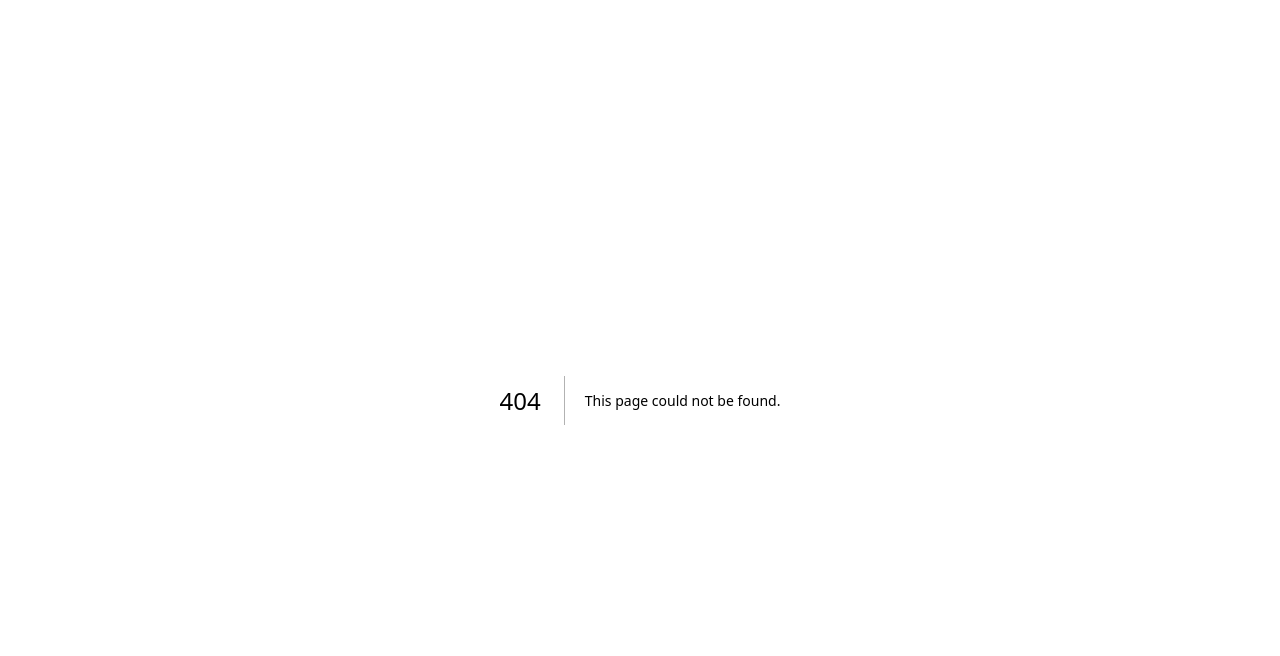
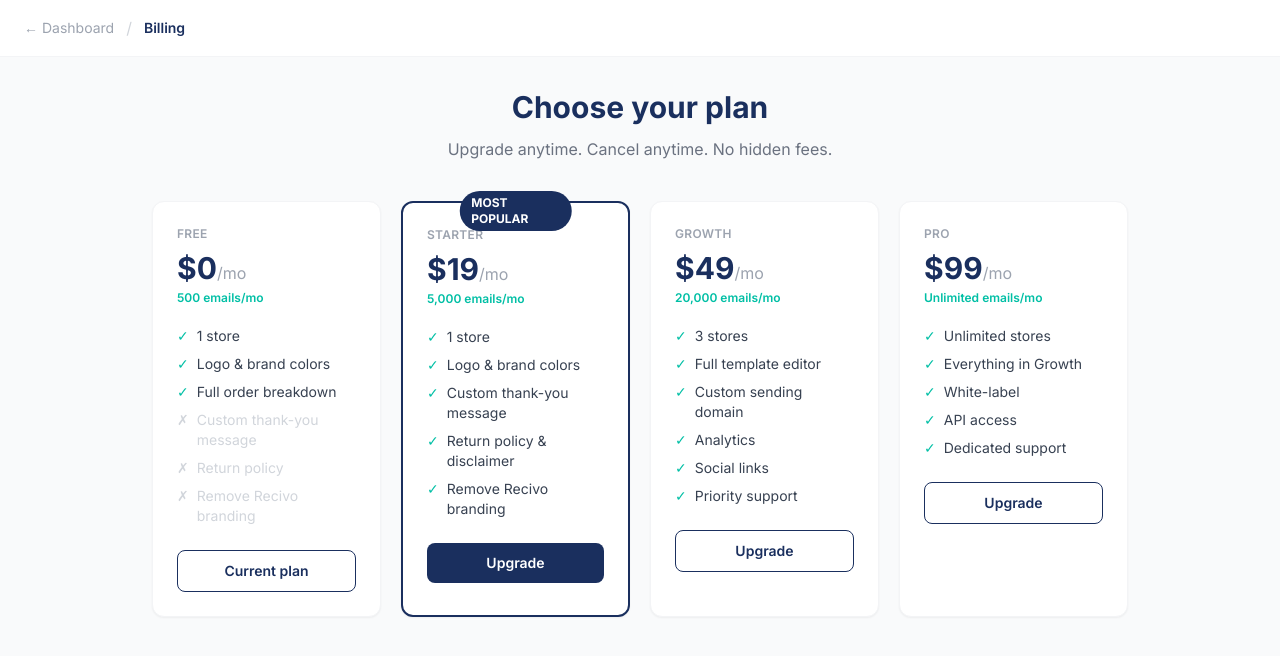
Before and after one commit to MrZorian/tryrecivo-app, a Next.js app: page /dashboard/billing in a window 1280 px wide. Before the commit this address had no page. Shown: the top 656 px of the page. Built offline with nearby package versions, Linux system fonts and the light colour scheme.

Commit message:
Add app/dashboard/billing/page.tsx

```diff
--- /dev/null
+++ b/app/dashboard/billing/page.tsx
@@ -0,0 +1,56 @@
+'use client'
+import Link from 'next/link'
+
+const plans = [
+  { name: 'Free', price: 0, emails: '500', features: ['1 store', 'Logo & brand colors', 'Full order breakdown'], locked: ['Custom thank-you message', 'Return policy', 'Remove Recivo branding'] },
+  { name: 'Starter', price: 19, emails: '5,000', popular: true, features: ['1 store', 'Logo & brand colors', 'Custom thank-you message', 'Return policy & disclaimer', 'Remove Recivo branding'], locked: [] },
+  { name: 'Growth', price: 49, emails: '20,000', features: ['3 stores', 'Full template editor', 'Custom sending domain', 'Analytics', 'Social links', 'Priority support'], locked: [] },
+  { name: 'Pro', price: 99, emails: 'Unlimited', features: ['Unlimited stores', 'Everything in Growth', 'White-label', 'API access', 'Dedicated support'], locked: [] },
+]
+
+export default function Billing() {
+  return (
+    <div className="min-h-screen bg-gray-50">
+      <nav className="bg-white border-b border-gray-100 px-6 py-4 flex items-center gap-3">
+        <Link href="/dashboard" className="text-gray-400 hover:text-gray-600 text-sm">← Dashboard</Link>
+        <span className="text-gray-300">/</span>
+        <span className="font-semibold text-sm" style={{color:'#1a2f5e'}}>Billing</span>
+      </nav>
+
+      <div className="max-w-5xl mx-auto px-6 py-8">
+        <div className="text-center mb-10">
+          <h1 className="text-3xl font-bold mb-3" style={{color:'#1a2f5e'}}>Choose your plan</h1>
+          <p className="text-gray-500">Upgrade anytime. Cancel anytime. No hidden fees.</p>
+        </div>
+
+        <div className="grid grid-cols-1 md:grid-cols-4 gap-5">
+          {plans.map(plan => (
+            <div key={plan.name} className={`bg-white rounded-xl p-6 border shadow-sm relative ${plan.popular ? 'border-2' : 'border-gray-100'}`} style={plan.popular ? {borderColor:'#1a2f5e'} : {}}>
+              {plan.popular && (
+                <div className="absolute -top-3 left-1/2 -translate-x-1/2 px-3 py-1 rounded-full text-xs font-bold text-white" style={{background:'#1a2f5e'}}>MOST POPULAR</div>
+              )}
+              <p className="text-xs font-semibold text-gray-400 uppercase tracking-wide mb-2">{plan.name}</p>
+              <p className="text-3xl font-bold mb-1" style={{color:'#1a2f5e'}}>${plan.price}<span className="text-base font-normal text-gray-400">/mo</span></p>
+              <p className="text-xs font-semibold mb-5" style={{color:'#00bfa5'}}>{plan.emails} emails/mo</p>
+              <ul className="space-y-2 mb-6">
+                {plan.features.map(f => (
+                  <li key={f} className="flex items-start gap-2 text-sm text-gray-700">
+                    <span style={{color:'#00bfa5'}}>✓</span> {f}
+                  </li>
+                ))}
+                {plan.locked.map(f => (
+                  <li key={f} className="flex items-start gap-2 text-sm text-gray-300">
+                    <span>✗</span> {f}
+                  </li>
+                ))}
+              </ul>
+              <button className="w-full py-2.5 rounded-lg text-sm font-semibold transition-all" style={plan.popular ? {background:'#1a2f5e', color:'white'} : {background:'transparent', color:'#1a2f5e', border:'1.5px solid #1a2f5e'}}>
+                {plan.price === 0 ? 'Current plan' : 'Upgrade'}
+              </button>
+            </div>
+          ))}
+        </div>
+      </div>
+    </div>
+  )
+}
```
